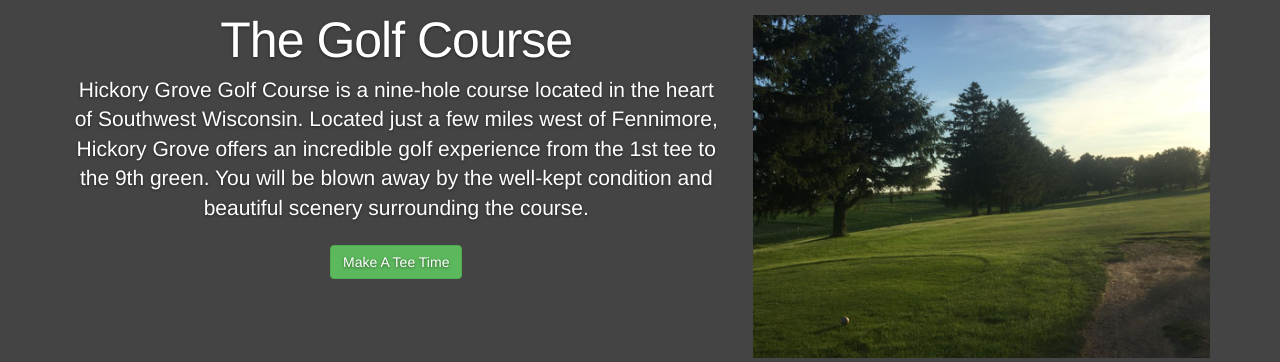
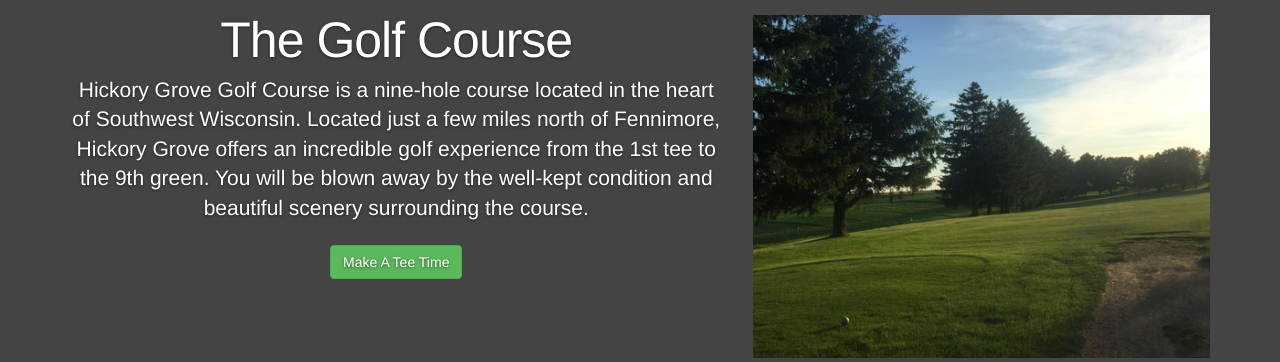
Before and after one commit to bpeterson1663/Hickory_Grove_Golf_Course, a PHP site: page /views/course.html in a window 1280 px wide. Shown: the part 765-1127 px from the top of the page. Run offline with PHP 8.4, Linux system fonts and the light colour scheme.

Commit message:
Updated Directions

```diff
--- a/index.php
+++ b/index.php
@@ -6,7 +6,7 @@
     <meta http-equiv="X-UA-Compatible" content="IE=edge">
     <meta name="viewport" content="width=device-width, initial-scale=1">
 
-    <meta name="Description" content="Hickory Grove Golf Course is a beautiful nine-hole golf course located in the heart of Southwest Wisconsin. Located just a few miles west of Fennimore, WI Hickory Grove Golf Course offers great service at great prices.">
+    <meta name="Description" content="Hickory Grove Golf Course is a beautiful nine-hole golf course located in the heart of Southwest Wisconsin. Located just a few miles north of Fennimore, WI Hickory Grove Golf Course offers great service at great prices.">
     <meta name="Author" content="Brady Peterson">
     <meta name="Keywords" content="golf, golf course, wisconsin, afordable golf, driving range, practice range">
     <meta name="Robots" content="all">
@@ -50,8 +50,7 @@
                   </div>
                    <div class="collapse navbars-collapse" id="myNavbar">
                       <ul class="nav navbar-nav masthead-nav">
-
-                          <!--<li><a href="index.html">Home</a></li>-->
+                          <li><a href="index.html">Home</a></li>
                           <li><a href="views/course.html">The Course</a></li>
                           <li><a href="views/events.html">Events</a></li>
                           <li><a href="views/foodandbev.html">Food And Beverage</a></li>
--- a/views/contact.php
+++ b/views/contact.php
@@ -40,7 +40,7 @@
     <meta http-equiv="X-UA-Compatible" content="IE=edge">
     <meta name="viewport" content="width=device-width, initial-scale=1">
     <!-- The above 3 meta tags *must* come first in the head; any other head content must come *after* these tags -->
-    <meta name="Description" content="Hickory Grove Golf Course is a beautiful nine-hole golf course located in the heart of Southwest Wisconsin. Located just a few miles west of Fennimore, WI Hickory Grove Golf Course offers great service at great prices.">
+    <meta name="Description" content="Hickory Grove Golf Course is a beautiful nine-hole golf course located in the heart of Southwest Wisconsin. Located just a few miles north of Fennimore, WI Hickory Grove Golf Course offers great service at great prices.">
     <meta name="Author" content="Brady Peterson">
     <meta name="Keywords" content="golf, golf course, wisconsin, afordable golf, driving range, practice range">
     <meta name="Robots" content="all">
--- a/views/course.html
+++ b/views/course.html
@@ -5,7 +5,7 @@
     <meta http-equiv="X-UA-Compatible" content="IE=edge">
     <meta name="viewport" content="width=device-width, initial-scale=1">
 
-    <meta name="Description" content="Hickory Grove Golf Course is a beautiful nine-hole golf course located in the heart of Southwest Wisconsin. Located just a few miles west of Fennimore, WI Hickory Grove Golf Course offers great service at great prices.">
+    <meta name="Description" content="Hickory Grove Golf Course is a beautiful nine-hole golf course located in the heart of Southwest Wisconsin. Located just a few miles north of Fennimore, WI Hickory Grove Golf Course offers great service at great prices.">
     <meta name="Author" content="Brady Peterson">
     <meta name="Keywords" content="golf, golf course, wisconsin, afordable golf, driving range, practice range">
     <meta name="Robots" content="all">
@@ -77,7 +77,7 @@
       <div class="row featurette">
         <div class="col-md-7">
           <h2 class="featurette-heading">The Golf Course</h2>
-          <p class="lead">Hickory Grove Golf Course is a nine-hole course located in the heart of Southwest Wisconsin. Located just a few miles west of Fennimore, Hickory Grove offers an incredible golf experience from the 1st tee to the 9th green. You will be blown away by the well-kept condition and beautiful scenery surrounding the course.</p>
+          <p class="lead">Hickory Grove Golf Course is a nine-hole course located in the heart of Southwest Wisconsin. Located just a few miles north of Fennimore, Hickory Grove offers an incredible golf experience from the 1st tee to the 9th green. You will be blown away by the well-kept condition and beautiful scenery surrounding the course.</p>
           <a href="https://hickorygrovegolfcourse.teesnap.net" target="_blank" class="btn btn-success">Make A Tee Time</a>
         </div>
         <div class="col-md-5">
--- a/views/events.html
+++ b/views/events.html
@@ -5,7 +5,7 @@
     <meta http-equiv="X-UA-Compatible" content="IE=edge">
     <meta name="viewport" content="width=device-width, initial-scale=1">
 
-    <meta name="Description" content="Hickory Grove Golf Course is a beautiful nine-hole golf course located in the heart of Southwest Wisconsin. Located just a few miles west of Fennimore, WI Hickory Grove Golf Course offers great service at great prices.">
+    <meta name="Description" content="Hickory Grove Golf Course is a beautiful nine-hole golf course located in the heart of Southwest Wisconsin. Located just a few miles north of Fennimore, WI Hickory Grove Golf Course offers great service at great prices.">
     <meta name="Author" content="Brady Peterson">
     <meta name="Keywords" content="golf, golf course, wisconsin, afordable golf, driving range, practice range">
     <meta name="Robots" content="all">
--- a/views/foodandbev.html
+++ b/views/foodandbev.html
@@ -5,7 +5,7 @@
     <meta http-equiv="X-UA-Compatible" content="IE=edge">
     <meta name="viewport" content="width=device-width, initial-scale=1">
 
-    <meta name="Description" content="Hickory Grove Golf Course is a beautiful nine-hole golf course located in the heart of Southwest Wisconsin. Located just a few miles west of Fennimore, WI Hickory Grove Golf Course offers great service at great prices.">
+    <meta name="Description" content="Hickory Grove Golf Course is a beautiful nine-hole golf course located in the heart of Southwest Wisconsin. Located just a few miles north of Fennimore, WI Hickory Grove Golf Course offers great service at great prices.">
     <meta name="Author" content="Brady Peterson">
     <meta name="Keywords" content="golf, golf course, wisconsin, afordable golf, driving range, practice range">
     <meta name="Robots" content="all">
```
